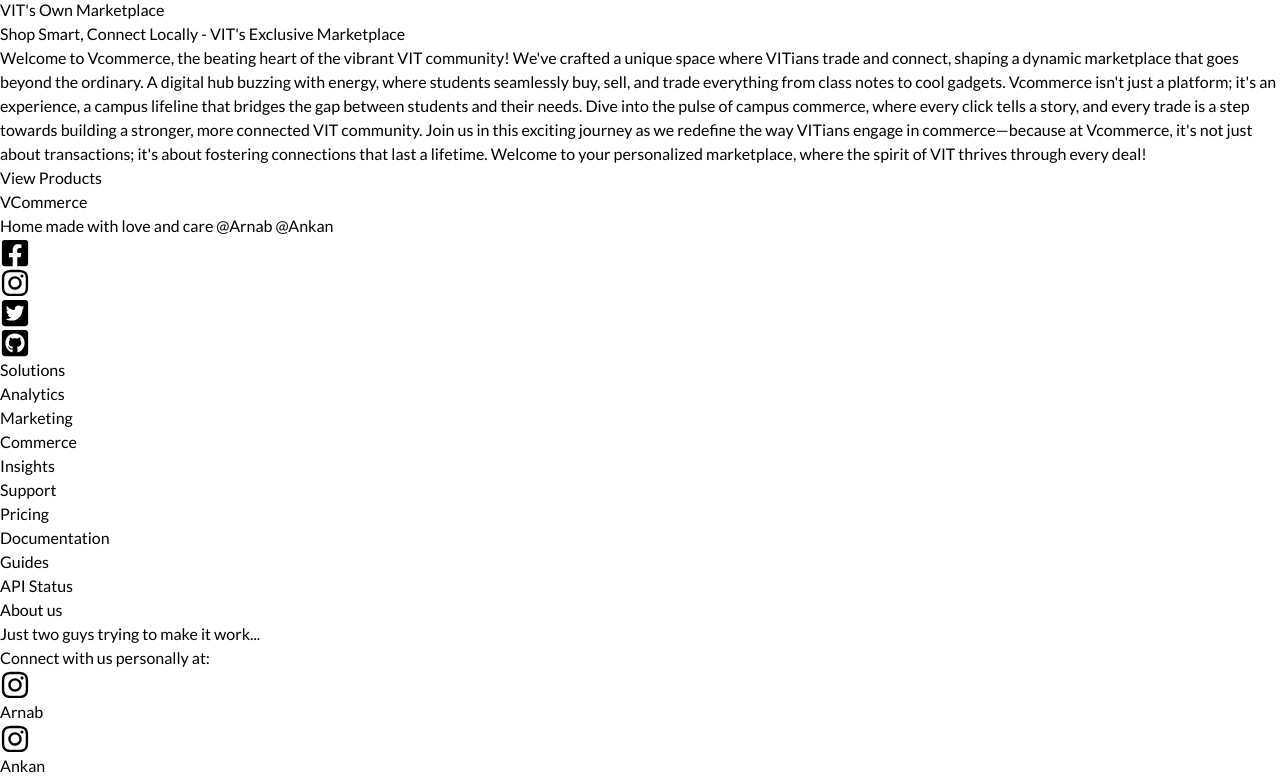
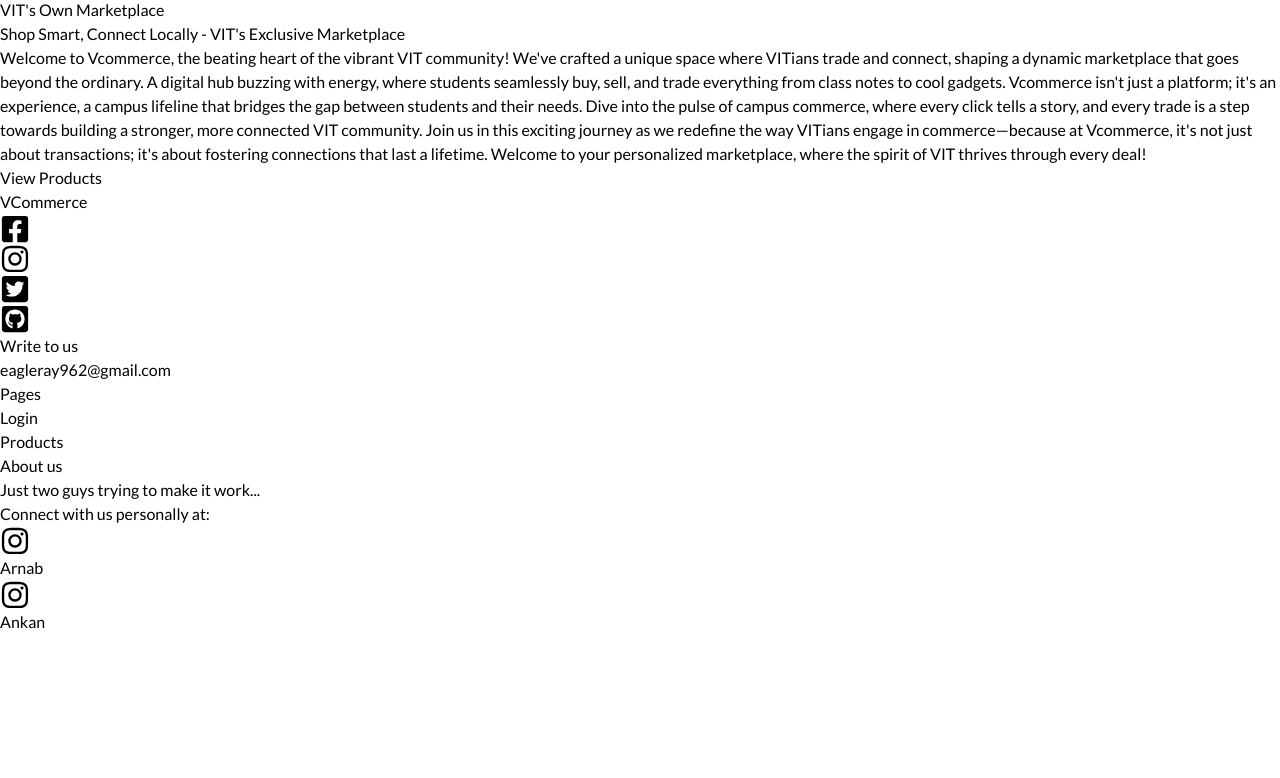
Before and after one commit to ArnabBanik-repo/vcommerce, a React (Vite) app in the folder frontend/: page / in a window 1280 px wide. Shown: the part 966-1744 px from the top of the page. After the commit the page ends 1600 px from the top, so only its background shows below. Built offline with nearby package versions, Linux system fonts and the light colour scheme; no server answers.

Commit message:
footer update

```diff
--- a/frontend/src/components/HomeFooter.jsx
+++ b/frontend/src/components/HomeFooter.jsx
@@ -1,6 +1,8 @@
 import React from 'react';
+import { useAuth } from '../context/AuthContext';
+import { Link } from 'react-router-dom';
 import {
-  FaDribbbleSquare,
+
   FaFacebookSquare,
   FaGithubSquare,
   FaInstagram,
@@ -8,11 +10,12 @@
 } from 'react-icons/fa';
 
 const HomeFooter = () => {
+
+  const { user} = useAuth();
   return (
     <div className='w-full bg-black py-8 px-4 grid lg:grid-cols-3 gap-8 text-gray-300'>
       <div>
         <h1 className='w-full text-3xl font-bold text-[#00df9a]'>VCommerce</h1>
-        <p className='py-4'> Home made with love and care @Arnab @Ankan</p>
         <div className='flex justify-between md:w-[75%] my-6'>
             <FaFacebookSquare size={30} />
             <FaInstagram size={30} />
@@ -23,21 +26,19 @@
       </div>
       <div className='lg:col-span-2 flex justify-around mt-6'>
     <div>
-        <h6 className='font-medium text-gray-400'>Solutions</h6>
+        <h6 className='font-medium text-gray-400'>Write to us</h6>
         <ul>
-            <li className='py-2 text-sm'>Analytics</li>
-            <li className='py-2 text-sm'>Marketing</li>
-            <li className='py-2 text-sm'>Commerce</li>
-            <li className='py-2 text-sm'>Insights</li>
+            <li className='py-2 text-sm'>eagleray962@gmail.com</li>
+
         </ul>
     </div>
     <div>
-        <h6 className='font-medium text-gray-400'>Support</h6>
+        <h6 className='font-medium text-gray-400'>Pages</h6>
         <ul>
-            <li className='py-2 text-sm'>Pricing</li>
-            <li className='py-2 text-sm'>Documentation</li>
-            <li className='py-2 text-sm'>Guides</li>
-            <li className='py-2 text-sm'>API Status</li>
+            <li className='py-2 text-sm'>{!user && <Link to="/login">Login</Link>}</li>
+            <li className='py-2 text-sm'><Link to="/products">Products</Link></li>
+            <li className='py-2 text-sm'>{user && <Link to="/addlisting">Add Products</Link>}</li>
+            <li className='py-2 text-sm'>{user && <Link to="/favourites">Favourites</Link>}</li>
         </ul>
     </div>
     <div>
--- a/package.json
+++ b/package.json
@@ -1,5 +1,9 @@
 {
   "dependencies": {
+    "html-to-text": "^9.0.5",
+    "i": "^0.3.7",
+    "nodemailer": "^6.9.7",
+    "pug": "^3.0.2",
     "react-typed": "^1.2.0",
     "react-typing-text": "^1.0.4",
     "text-animations-react": "^0.1.8"
```
Also changed, not shown: 2 other files (tests, documents, lock files or other folders).
